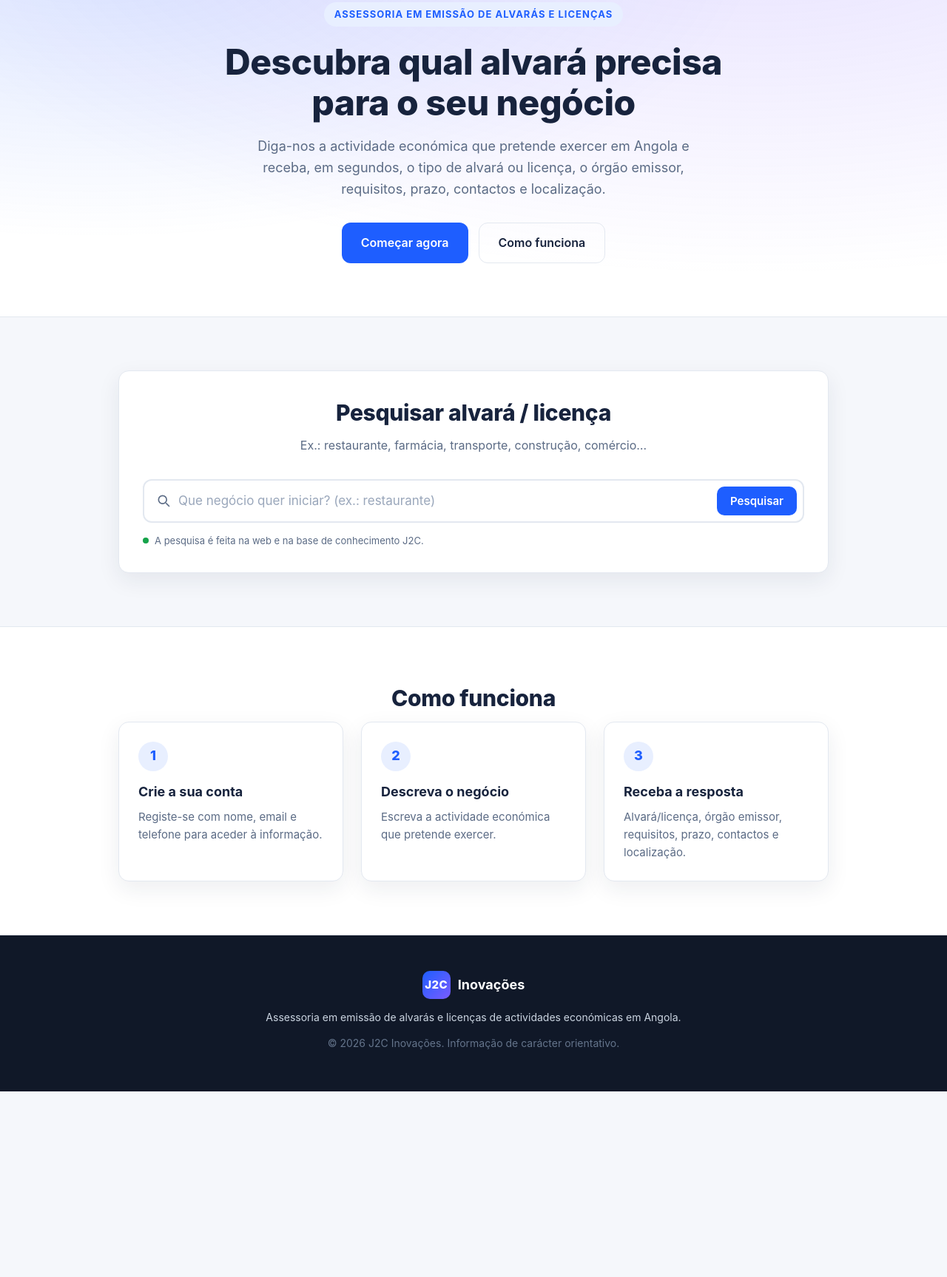
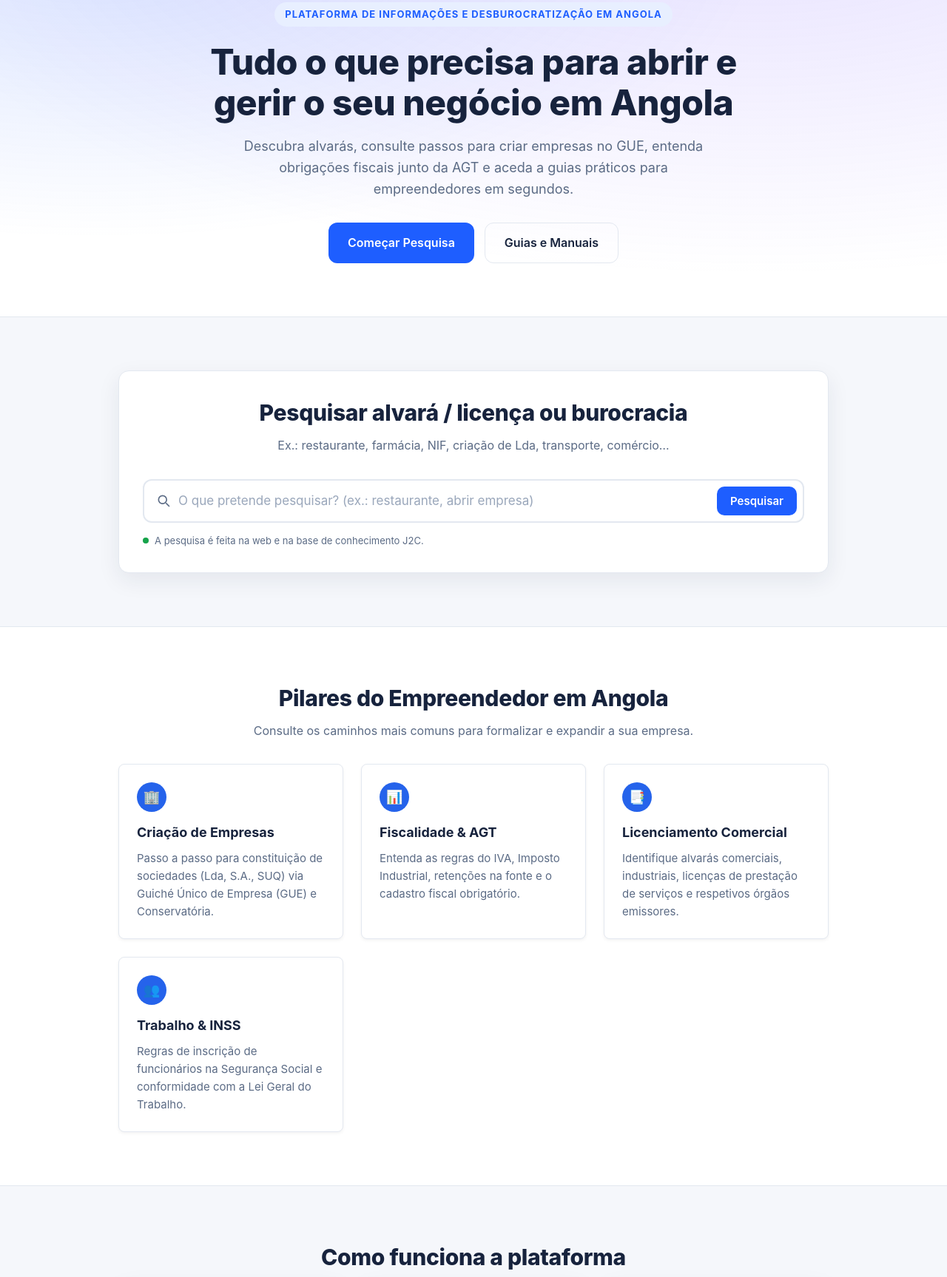
Before and after one commit to Jabjustino/alvara01, a website: page public/index.html in a window 1280 px wide. Shown: the part 147-1874 px from the top of the page at 74% size. Before the commit the page ends 1623 px from the top, so only its background shows below. Drawn offline with Linux system fonts and the light colour scheme.

Commit message:
Revise index.html for business updates and new section
Atualiza a página inicial para portal de negócios

```diff
--- a/public/index.html
+++ b/public/index.html
@@ -3,7 +3,7 @@
 <head>
   <meta charset="UTF-8" />
   <meta name="viewport" content="width=device-width, initial-scale=1.0" />
-  <title>J2C Inovações — Alvarás e Licenças</title>
+  <title>J2C Inovações — Negócios, Empresas e Burocracia em Angola</title>
   <link rel="preconnect" href="https://fonts.googleapis.com" />
   <link rel="stylesheet" href="styles.css" />
 </head>
@@ -18,6 +18,7 @@
       <nav class="nav-links">
         <a href="#inicio" class="nav-link">Início</a>
         <a href="#pesquisa" class="nav-link">Pesquisar</a>
+        <a href="#guias" class="nav-link">Guias de Negócios</a>
         <a href="#historico" class="nav-link" id="nav-historico" hidden>Histórico</a>
       </nav>
       <div class="nav-auth">
@@ -32,16 +33,15 @@
   <!-- Hero -->
   <section id="inicio" class="hero">
     <div class="hero-inner">
-      <p class="hero-eyebrow">Assessoria em emissão de alvarás e licenças</p>
-      <h1 class="hero-title">Descubra qual alvará precisa para o seu negócio</h1>
+      <p class="hero-eyebrow">Plataforma de Informações e Desburocratização em Angola</p>
+      <h1 class="hero-title">Tudo o que precisa para abrir e gerir o seu negócio em Angola</h1>
       <p class="hero-subtitle">
-        Diga-nos a actividade económica que pretende exercer em Angola e receba,
-        em segundos, o tipo de alvará ou licença, o órgão emissor, requisitos,
-        prazo, contactos e localização.
+        Descubra alvarás, consulte passos para criar empresas no GUE, entenda obrigações fiscais
+        junto da AGT e aceda a guias práticos para empreendedores em segundos.
       </p>
       <div class="hero-actions">
-        <a href="#pesquisa" class="btn btn-primary btn-lg">Começar agora</a>
-        <a href="#como" class="btn btn-ghost btn-lg">Como funciona</a>
+        <a href="#pesquisa" class="btn btn-primary btn-lg">Começar Pesquisa</a>
+        <a href="#guias" class="btn btn-ghost btn-lg">Guias e Manuais</a>
       </div>
     </div>
   </section>
@@ -50,8 +50,8 @@
   <section id="pesquisa" class="section">
     <div class="container">
       <div class="search-card">
-        <h2 class="section-title">Pesquisar alvará / licença</h2>
-        <p class="section-sub">Ex.: restaurante, farmácia, transporte, construção, comércio…</p>
+        <h2 class="section-title">Pesquisar alvará / licença ou burocracia</h2>
+        <p class="section-sub">Ex.: restaurante, farmácia, NIF, criação de Lda, transporte, comércio…</p>
 
         <form id="search-form" class="search-form" autocomplete="off">
           <div class="search-bar">
@@ -59,7 +59,7 @@
               <path fill="none" stroke="currentColor" stroke-width="2" stroke-linecap="round"
                 d="M21 21l-4.35-4.35M17 10.5a6.5 6.5 0 11-13 0 6.5 6.5 0 0113 0z" />
             </svg>
-            <input type="text" id="search-input" placeholder="Que negócio quer iniciar? (ex.: restaurante)"
+            <input type="text" id="search-input" placeholder="O que pretende pesquisar? (ex.: restaurante, abrir empresa)"
               autocomplete="off" />
             <button type="submit" id="search-btn" class="btn btn-primary">Pesquisar</button>
           </div>
@@ -85,35 +85,66 @@
     </div>
   </section>
 
+  <!-- Nova Secção: Guias de Acesso Rápido para Negócios -->
+  <section id="guias" class="section section-alt">
+    <div class="container">
+      <h2 class="section-title">Pilares do Empreendedor em Angola</h2>
+      <p class="section-sub">Consulte os caminhos mais comuns para formalizar e expandir a sua empresa.</p>
+
+      <div class="steps" style="grid-template-columns: repeat(auto-fit, minmax(240px, 1fr));">
+        <div class="step" style="background: #fff; padding: 24px; border-radius: 8px; box-shadow: 0 2px 4px rgba(0,0,0,0.05);">
+          <div class="step-num" style="background: #2563eb; color: #fff;">🏢</div>
+          <h3 style="margin-top: 12px;">Criação de Empresas</h3>
+          <p>Passo a passo para constituição de sociedades (Lda, S.A., SUQ) via Guiché Único de Empresa (GUE) e Conservatória.</p>
+        </div>
+        <div class="step" style="background: #fff; padding: 24px; border-radius: 8px; box-shadow: 0 2px 4px rgba(0,0,0,0.05);">
+          <div class="step-num" style="background: #2563eb; color: #fff;">📊</div>
+          <h3 style="margin-top: 12px;">Fiscalidade & AGT</h3>
+          <p>Entenda as regras do IVA, Imposto Industrial, retenções na fonte e o cadastro fiscal obrigatório.</p>
+        </div>
+        <div class="step" style="background: #fff; padding: 24px; border-radius: 8px; box-shadow: 0 2px 4px rgba(0,0,0,0.05);">
+          <div class="step-num" style="background: #2563eb; color: #fff;">📑</div>
+          <h3 style="margin-top: 12px;">Licenciamento Comercial</h3>
+          <p>Identifique alvarás comerciais, industriais, licenças de prestação de serviços e respetivos órgãos emissores.</p>
+        </div>
+        <div class="step" style="background: #fff; padding: 24px; border-radius: 8px; box-shadow: 0 2px 4px rgba(0,0,0,0.05);">
+          <div class="step-num" style="background: #2563eb; color: #fff;">👥</div>
+          <h3 style="margin-top: 12px;">Trabalho & INSS</h3>
+          <p>Regras de inscrição de funcionários na Segurança Social e conformidade com a Lei Geral do Trabalho.</p>
+        </div>
+      </div>
+    </div>
+  </section>
+
   <!-- Como funciona -->
-  <section id="como" class="section section-alt">
+  <section id="como" class="section">
     <div class="container">
-      <h2 class="section-title">Como funciona</h2>
+      <h2 class="section-title">Como funciona a plataforma</h2>
       <div class="steps">
         <div class="step">
           <div class="step-num">1</div>
           <h3>Crie a sua conta</h3>
-          <p>Registe-se com nome, email e telefone para aceder à informação.</p>
+          <p>Registe-se com nome, email e telefone para aceder a todo o conteúdo e histórico.</p>
         </div>
         <div class="step">
           <div class="step-num">2</div>
-          <h3>Descreva o negócio</h3>
-          <p>Escreva a actividade económica que pretende exercer.</p>
+          <h3>Consulte ou Pesquise</h3>
+          <p>Indique a atividade pretendida ou a dúvida burocrática que quer esclarecer.</p>
         </div>
         <div class="step">
           <div class="step-num">3</div>
-          <h3>Receba a resposta</h3>
-          <p>Alvará/licença, órgão emissor, requisitos, prazo, contactos e localização.</p>
+          <h3>Obtenha orientações</h3>
+          <p>Requisitos, prazos, entidades responsáveis, custos previstos e contactos úteis.</p>
         </div>
       </div>
     </div>
   </section>
 
   <!-- Histórico -->
-  <section id="historico" class="section" hidden>
+  <section id="historico" class="section section-alt" hidden>
     <div class="container">
       <h2 class="section-title">Histórico de utilização</h2>
-      <p class="section-sub">As suas pesquisas recentes.</p>
+      <p class="section-sub">As suas pesquisas e consultas recentes.</p>
       <div id="history-list" class="history-list"></div>
     </div>
   </section>
@@ -125,7 +156,7 @@
         <span class="brand-mark">J2C</span>
         <span class="brand-text">Inovações</span>
       </div>
-      <p>Assessoria em emissão de alvarás e licenças de actividades económicas em Angola.</p>
+      <p>Portal de informações sobre negócios, empresas e burocracia em Angola.</p>
       <p class="footer-note">© 2026 J2C Inovações. Informação de carácter orientativo.</p>
     </div>
   </footer>
```
